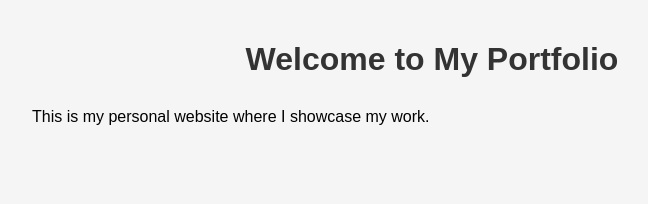
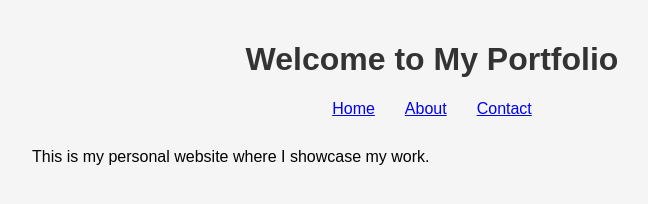
Before and after one commit to Spidun/Bp-stashing-practice, a plain HTML site: page index.html in a window 1280 px wide. Shown: the whole page, without its empty margins (208-856 px from the left). Drawn offline with Linux system fonts and the light colour scheme.

Commit message:
add navigation menu

```diff
--- a/index.html
+++ b/index.html
@@ -9,6 +9,13 @@
 <body>
     <header>
         <h1>Welcome to My Portfolio</h1>
+<nav>
+    <ul>
+        <li><a href="#home">Home</a></li>
+        <li><a href="#about">About</a></li>
+	<li><a href="#contact">Contact</a></li>
+    </ul>
+</nav>
     </header>
 
     <main>
--- a/styles.css
+++ b/styles.css
@@ -18,3 +18,13 @@ main {
     max-width: 800px;
     margin: 0 auto;
 }
+nav ul {
+    list-style: none;
+    padding: 0;
+    display: flex;
+    justify-content: center;
+}
+
+nav li {
+    margin: 0 15px;
+}
```
